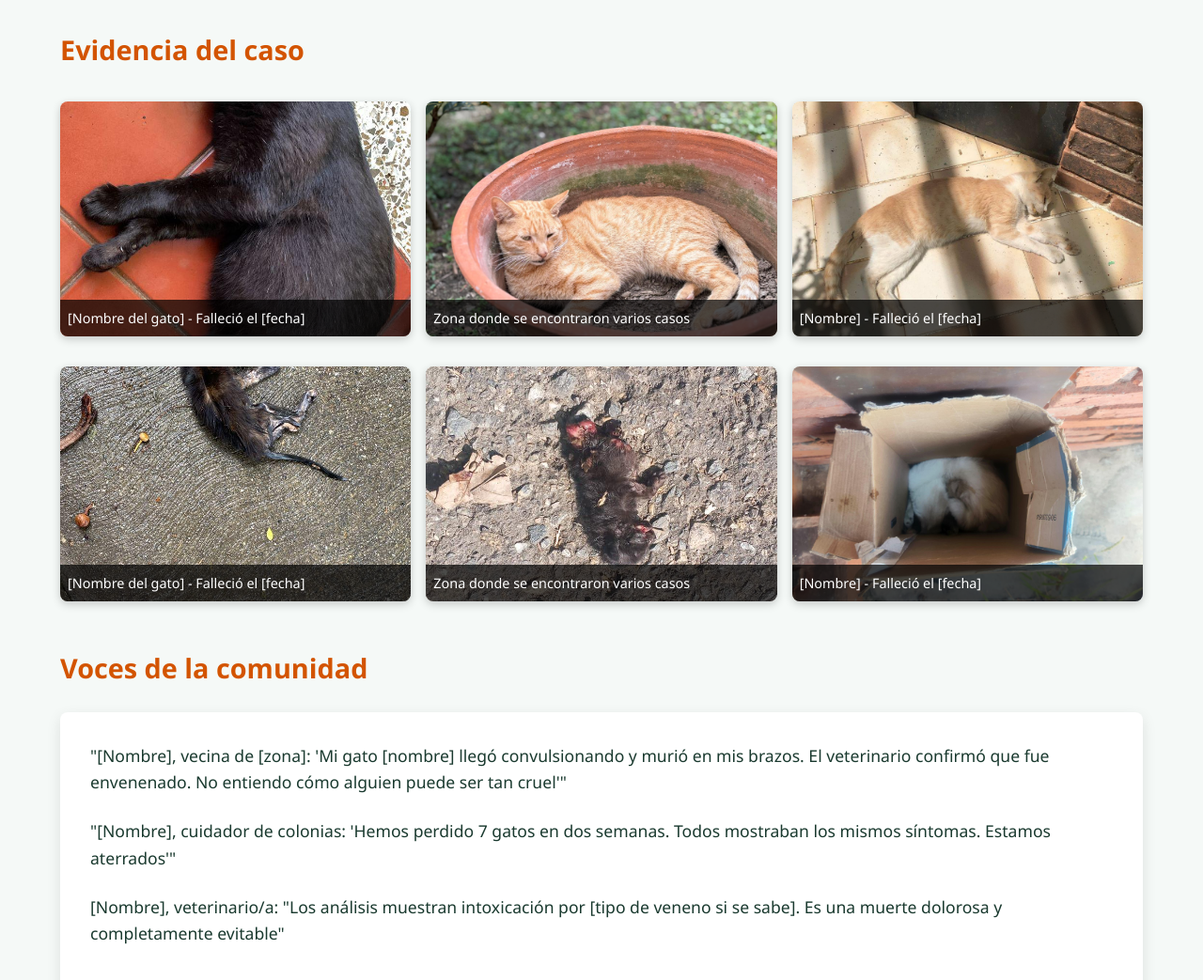
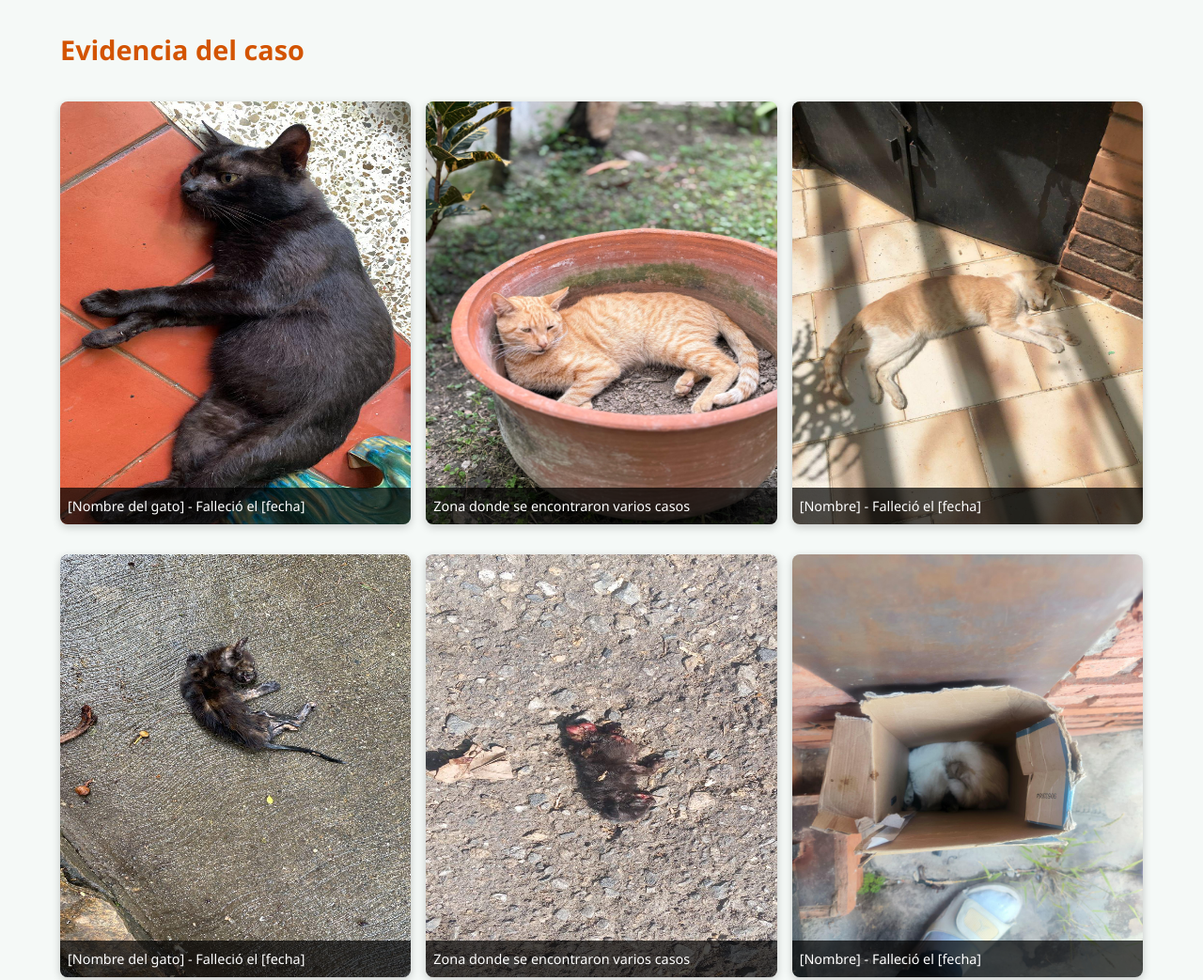
Before and after one commit to stebstheprogrammer/gatosTerrazasDelClubHipico, a plain HTML site: page index.html in a window 1280 px wide. Shown: the part 1553-2596 px from the top of the page at 94% size. Drawn offline with Linux system fonts and the light colour scheme; a script that the page names is missing.

Commit message:
img fill

```diff
--- a/css/style.css
+++ b/css/style.css
@@ -225,8 +225,8 @@ img {
 /* Específico para la galería de evidencia */
 .gallery img {
     width: 100%;        /* Ocupa el 100% del contenedor padre */
-    height: 250px;      /* Altura fija para uniformidad (ajusta este valor) */
-    object-fit: cover;  /* Recorta inteligentemente manteniendo proporciones */
+    height: 450px;      /* Altura fija para uniformidad (ajusta este valor) */
+    object-fit:fill;  /* Recorta inteligentemente manteniendo proporciones */
     border-radius: 4px; /* Opcional: esquinas redondeadas */
 }
 
```
